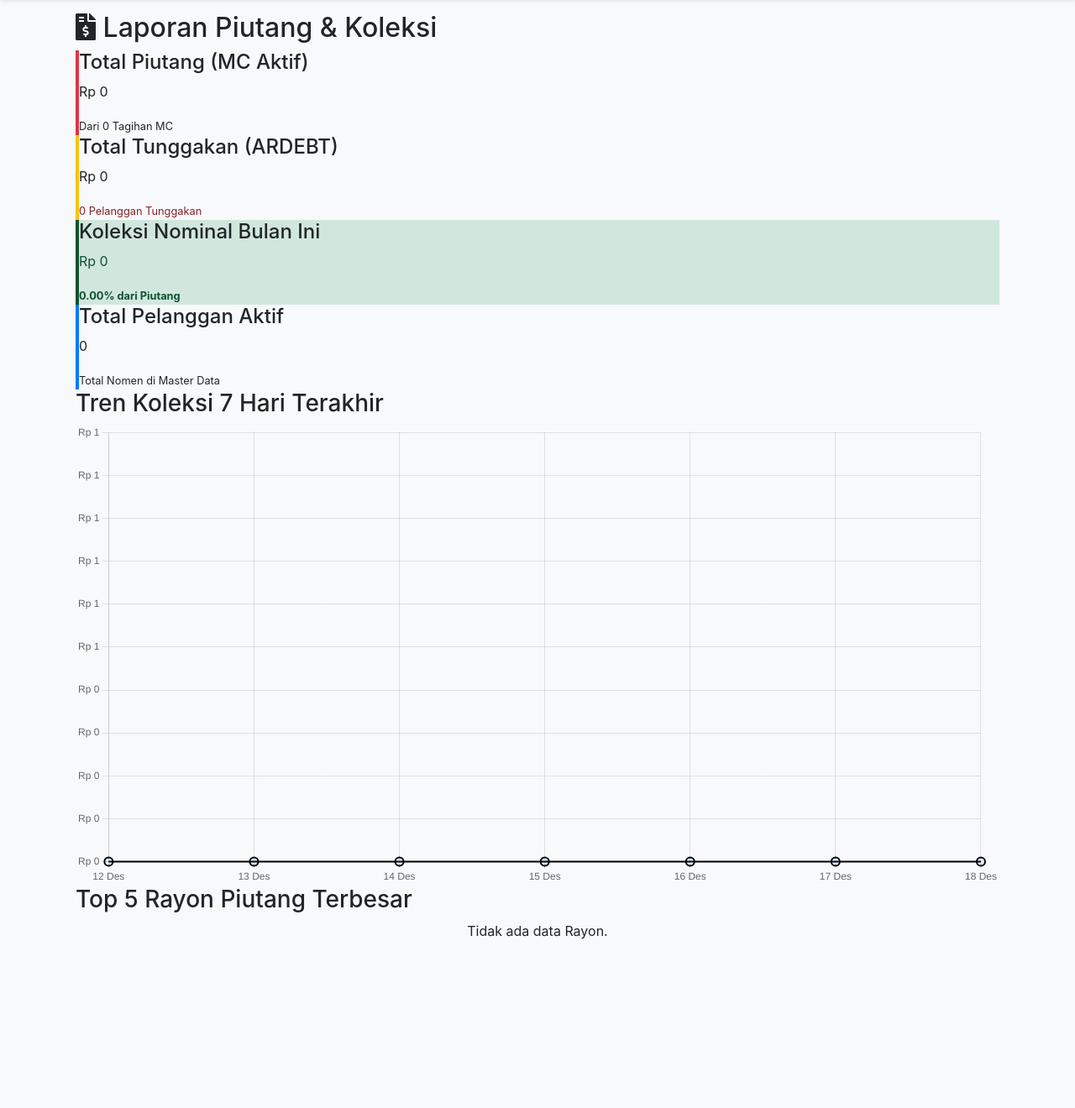
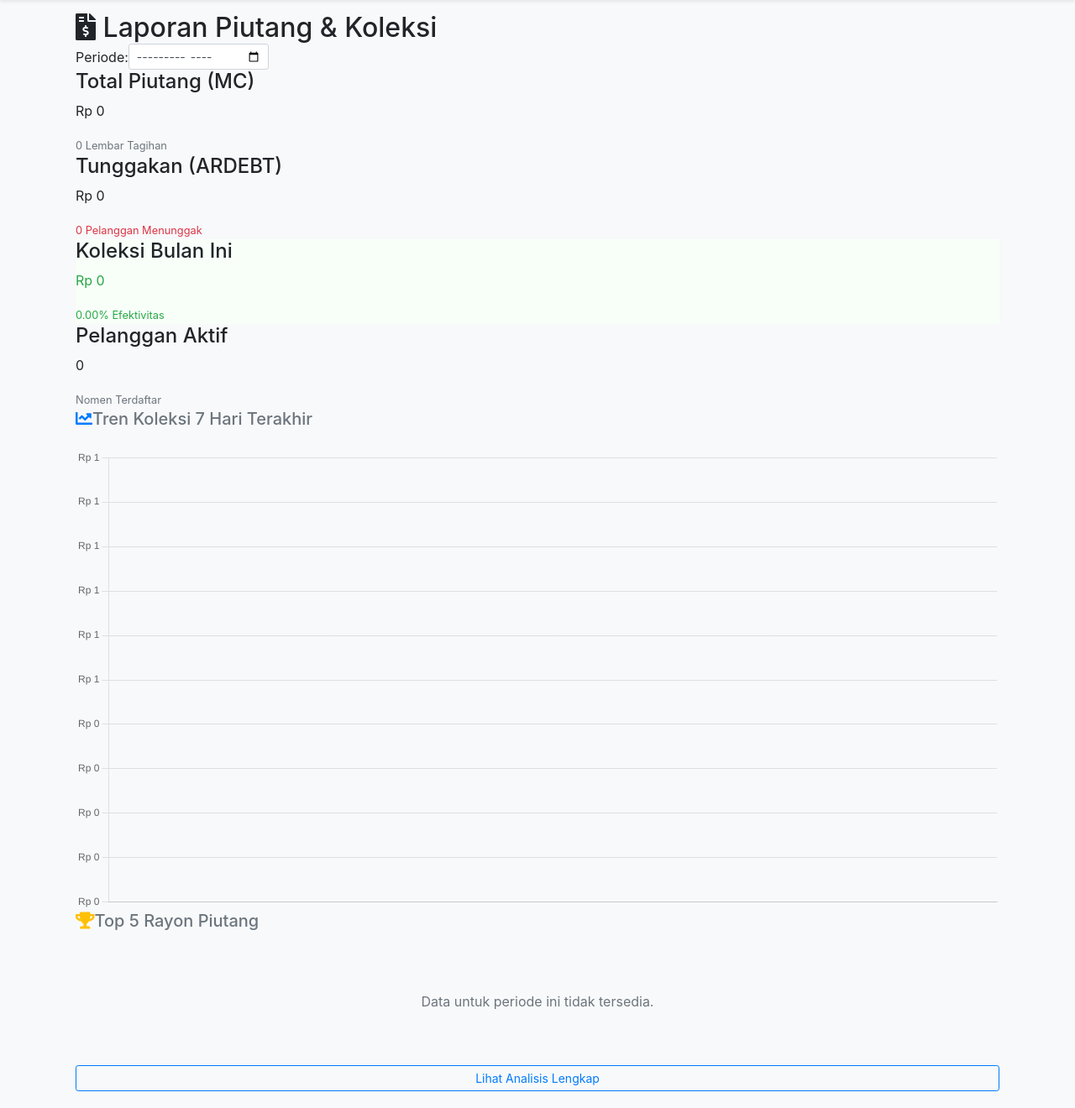
Before and after one commit to krackxor/PAM, a Flask app: page /collection/analisis in a window 1280 px wide. Shown: the part 56-1376 px from the top of the page at 84% size. Before the commit the page ends 1175 px from the top, so only its background shows below. Run offline with Flask 3, Linux system fonts and the light colour scheme; the visitor is signed in with stand-in values (Sample User, id 1); data that the repository does not hold is empty; some libraries are stand-ins or nearby versions.

Commit message:
Update collection_analysis.html

```diff
--- a/templates/collection_analysis.html
+++ b/templates/collection_analysis.html
@@ -3,220 +3,196 @@
 {% block title %}Laporan Piutang & Koleksi{% endblock %}
 
 {% block custom_styles %}
-/* Custom styles for KPI cards and charts */
-.summary-container {
-    padding: 20px;
-}
-.kpi-card {
-    background-color: var(--card-bg);
-    padding: 20px;
-    border-radius: var(--border-radius);
-    box-shadow: var(--shadow-light);
-    margin-bottom: 20px;
-    text-align: center;
-}
-.kpi-card h4 {
-    color: var(--secondary-color);
-    font-size: 1rem;
-    margin-bottom: 5px;
-}
-.kpi-card p {
-    font-size: 2rem;
-    font-weight: 700;
-    color: var(--text-color);
-}
-.grid-container {
-    display: grid;
-    grid-template-columns: repeat(auto-fit, minmax(250px, 1fr));
-    gap: 20px;
-    margin-bottom: 40px;
-}
-.chart-wrapper {
-    background-color: var(--card-bg);
-    padding: 20px;
-    border-radius: var(--border-radius);
-    box-shadow: var(--shadow-medium);
-}
-.section-title {
-    color: var(--primary-color);
-    border-bottom: 2px solid #eee;
-    padding-bottom: 10px;
-    margin-bottom: 20px;
-    margin-top: 40px;
-}
-.trend-chart-container {
-    height: 350px;
-}
-.rayon-card-list {
-    text-align: left;
-}
-.rayon-item {
-    padding: 8px 0;
-    border-bottom: 1px dashed #eee;
-    display: flex;
-    justify-content: space-between;
-    font-size: 0.95rem;
-}
-.rayon-item:last-child {
-    border-bottom: none;
-}
-/* Responsive adjustment for chart grid */
-@media (max-width: 992px) {
-    .main-grid {
-        grid-template-columns: 1fr;
+<style>
+    .summary-container { padding: 20px; }
+    .kpi-card {
+        background-color: var(--card-bg);
+        padding: 20px;
+        border-radius: var(--border-radius);
+        box-shadow: var(--shadow-light);
+        margin-bottom: 20px;
+        text-align: center;
+        transition: transform 0.2s;
+        border-top: 4px solid #ddd;
     }
-}
+    .kpi-card:hover { transform: translateY(-5px); }
+    .kpi-card h4 { color: var(--secondary-color); font-size: 0.85rem; margin-bottom: 10px; text-transform: uppercase; letter-spacing: 1px; font-weight: 600; }
+    .kpi-card p { font-size: 1.7rem; font-weight: 700; color: var(--text-color); margin-bottom: 0; }
+
+    .grid-container { display: grid; grid-template-columns: repeat(auto-fit, minmax(240px, 1fr)); gap: 20px; margin-bottom: 30px; }
+    .chart-wrapper { background-color: var(--card-bg); padding: 20px; border-radius: var(--border-radius); box-shadow: var(--shadow-medium); }
+    .section-title { color: var(--primary-color); border-bottom: 2px solid #eee; padding-bottom: 15px; margin-bottom: 25px; display: flex; align-items: center; justify-content: space-between; flex-wrap: wrap; gap: 10px; }
+
+    .trend-chart-container { height: 320px; position: relative; }
+    .rayon-item { padding: 12px 0; border-bottom: 1px dashed #eee; display: flex; justify-content: space-between; align-items: center; font-size: 0.95rem; }
+    .rayon-item:last-child { border-bottom: none; }
+    .badge-percent { background: #f0f2f5; padding: 2px 8px; border-radius: 12px; font-size: 0.75rem; font-weight: bold; color: #0d6efd; border: 1px solid #dee2e6; }
+
+    @media (max-width: 992px) { .main-grid { grid-template-columns: 1fr !important; } }
+</style>
 {% endblock %}
 
 {% block content %}
 <div class="summary-container">
-    <h2 class="section-title">
-        <i class="fas fa-file-invoice-dollar"></i> Laporan Piutang & Koleksi
-    </h2>
-
-    <div id="loadingStatus" style="text-align: center; padding: 30px; color: #6c757d;">
-        <i class="fas fa-spinner fa-spin"></i> Memuat Ringkasan KPI dan Data...
+    <div class="section-title">
+        <h2 class="mb-0"><i class="fas fa-file-invoice-dollar me-2"></i> Laporan Piutang & Koleksi</h2>
+        <div class="d-flex align-items-center">
+            <label class="me-2 mb-0 fw-bold">Periode:</label>
+            <input type="month" id="periodPicker" class="form-control form-control-sm" style="width: auto;" value="{{ period }}" onchange="updateDashboard()">
+        </div>
     </div>
 
+    <!-- Loading Overlay -->
+    <div id="loadingStatus" class="text-center py-5">
+        <div class="spinner-border text-primary" role="status"></div>
+        <p class="mt-2 text-muted">Sinkronisasi data database...</p>
+    </div>
+
+    <!-- Dashboard Content -->
     <div id="dashboardContent" style="display: none;">
         <!-- KPI Cards -->
         <div class="grid-container">
-            <div class="kpi-card" style="border-left: 4px solid #dc3545;">
-                <h4>Total Piutang (MC Aktif)</h4>
+            <div class="kpi-card" style="border-top-color: #dc3545;">
+                <h4>Total Piutang (MC)</h4>
                 <p id="total_piutang">Rp 0</p>
-                <small id="piutang_status" style="color: var(--secondary-color);"></small>
+                <small id="piutang_status" class="text-muted"></small>
             </div>
-            <div class="kpi-card" style="border-left: 4px solid #ffc107;">
-                <h4>Total Tunggakan (ARDEBT)</h4>
+            <div class="kpi-card" style="border-top-color: #ffc107;">
+                <h4>Tunggakan (ARDEBT)</h4>
                 <p id="total_tunggakan">Rp 0</p>
-                <small id="tunggakan_status" style="color: #842029;">0 Pelanggan</small>
+                <small id="tunggakan_status" class="text-danger"></small>
             </div>
-            <div class="kpi-card" style="background-color: #d1e7dd; border-left: 4px solid #0f5132;">
-                <h4>Koleksi Nominal Bulan Ini</h4>
-                <p id="koleksi_bulan_ini" style="color: #0f5132;">Rp 0</p>
-                <small id="koleksi_persentase" style="color: #0f5132; font-weight: bold;">0.00% dari Piutang</small>
+            <div class="kpi-card" style="background-color: #f8fff9; border-top-color: #198754;">
+                <h4>Koleksi Bulan Ini</h4>
+                <p id="koleksi_bulan_ini" class="text-success">Rp 0</p>
+                <small id="koleksi_persentase" class="fw-bold text-success"></small>
             </div>
-            <div class="kpi-card" style="border-left: 4px solid #007bff;">
-                <h4>Total Pelanggan Aktif</h4>
+            <div class="kpi-card" style="border-top-color: #0d6efd;">
+                <h4>Pelanggan Aktif</h4>
                 <p id="total_pelanggan">0</p>
-                <small>Total Nomen di Master Data</small>
+                <small class="text-muted">Nomen Terdaftar</small>
             </div>
         </div>
 
-        <!-- Charts and Lists -->
+        <!-- Charts & Lists -->
         <div class="grid-container main-grid" style="grid-template-columns: 2fr 1fr;">
-            <!-- 1. Koleksi Trend Chart -->
+            <!-- Trend Chart -->
             <div class="chart-wrapper">
-                <h3 style="margin-top: 0;">Tren Koleksi 7 Hari Terakhir</h3>
+                <h5 class="mb-4 fw-bold text-muted"><i class="fas fa-chart-line me-2 text-primary"></i>Tren Koleksi 7 Hari Terakhir</h5>
                 <div class="trend-chart-container">
                     <canvas id="collectionTrendChart"></canvas>
                 </div>
             </div>
 
-            <!-- 2. Top Rayon Piutang -->
+            <!-- Top Rayon List -->
             <div class="chart-wrapper">
-                <h3 style="margin-top: 0;">Top 5 Rayon Piutang Terbesar</h3>
-                <div class="rayon-card-list" id="topRayonList">
-                    <!-- Data akan dimasukkan di sini -->
-                    <p style="text-align: center; color: var(--secondary-color);">Memuat data...</p>
+                <h5 class="mb-4 fw-bold text-muted"><i class="fas fa-trophy me-2 text-warning"></i>Top 5 Rayon Piutang</h5>
+                <div id="topRayonList">
+                    <p class="text-center text-muted py-4">Memproses data...</p>
+                </div>
+                <div class="text-center mt-3">
+                    <a href="{{ url_for('bp_collection.collection_analisis_view') }}" class="btn btn-sm btn-outline-primary w-100">Lihat Analisis Lengkap</a>
                 </div>
             </div>
         </div>
-
     </div>
 </div>
 
+<!-- Chart.js -->
 <script src="https://cdn.jsdelivr.net/npm/chart.js@3.7.0/dist/chart.min.js"></script>
+
 <script>
-    // Menggunakan url_for yang sesuai dengan Blueprint
-    const API_SUMMARY = "{{ url_for('dashboard_summary_api') }}";
-    const API_RAYON_ANALYSIS = "{{ url_for('rayon_analysis_api') }}";
+    // Konfigurasi endpoint dinamis berdasarkan pilihan periode
+    const getApiUrls = () => {
+        const period = document.getElementById('periodPicker').value;
+        return {
+            summary: `{{ url_for('bp_collection.get_stats_summary_api') }}?period=${period}`,
+            rayon: `{{ url_for('bp_collection.category_distribution_api', category='rayon') }}?period=${period}`
+        };
+    };
 
-    // --- Utility Formatting ---
-    function formatRupiah(number) {
-        return 'Rp ' + (parseFloat(number) || 0).toLocaleString('id-ID', { maximumFractionDigits: 0 });
-    }
-    function formatNumber(number) {
-         return (parseFloat(number) || 0).toLocaleString('id-ID', { maximumFractionDigits: 0 });
-    }
+    // Formatter Rupiah & Angka
+    const formatRupiah = (val) => 'Rp ' + (parseFloat(val) || 0).toLocaleString('id-ID', { maximumFractionDigits: 0 });
+    const formatNumber = (val) => (parseFloat(val) || 0).toLocaleString('id-ID');
 
-    // Fungsi Utama untuk Fetch Data
-    async function fetchSummaryData() {
+    // Fungsi utama Update Data
+    async function updateDashboard() {
+        const loader = document.getElementById('loadingStatus');
+        const content = document.getElementById('dashboardContent');
+
+        loader.style.display = 'block';
+        content.style.opacity = '0.4'; // Visual feedback loading
+
+        const urls = getApiUrls();
+
         try {
-            const [summaryResponse, rayonResponse] = await Promise.all([
-                fetch(API_SUMMARY),
-                fetch(API_RAYON_ANALYSIS)
+            const [resSummary, resRayon] = await Promise.all([
+                fetch(urls.summary),
+                fetch(urls.rayon)
             ]);
 
-            const summaryData = await summaryResponse.json();
-            const rayonData = await rayonResponse.json();
+            const summary = await resSummary.json();
+            const rayon = await resRayon.json();
 
-            if (summaryData.message && summaryData.message.includes('Gagal')) {
-                document.getElementById('loadingStatus').innerHTML = `<p class="alert danger">❌ Error Summary: ${summaryData.message}</p>`;
-                return;
-            }
+            if (summary.status === 'error') throw new Error(summary.message);
 
-            // 1. Update KPI Cards
-            document.getElementById('total_piutang').innerText = formatRupiah(summaryData.total_piutang);
-            document.getElementById('piutang_status').innerText = `Dari ${formatNumber(summaryData.jumlah_tagihan)} Tagihan MC`;
+            // 1. Update KPI Card Values
+            document.getElementById('total_piutang').innerText = formatRupiah(summary.total_piutang);
+            document.getElementById('piutang_status').innerText = `${formatNumber(summary.jumlah_tagihan)} Lembar Tagihan`;
 
-            document.getElementById('total_tunggakan').innerText = formatRupiah(summaryData.total_tunggakan);
-            document.getElementById('tunggakan_status').innerText = `${formatNumber(summaryData.pelanggan_dengan_tunggakan)} Pelanggan Tunggakan`;
+            document.getElementById('total_tunggakan').innerText = formatRupiah(summary.total_tunggakan);
+            document.getElementById('tunggakan_status').innerText = `${formatNumber(summary.pelanggan_dengan_tunggakan)} Pelanggan Menunggak`;
 
-            document.getElementById('koleksi_bulan_ini').innerText = formatRupiah(summaryData.koleksi_bulan_ini);
-            document.getElementById('koleksi_persentase').innerText = `${summaryData.persentase_koleksi.toFixed(2)}% dari Piutang`;
+            document.getElementById('koleksi_bulan_ini').innerText = formatRupiah(summary.koleksi_bulan_ini);
+            document.getElementById('koleksi_persentase').innerText = `${(summary.persentase_koleksi || 0).toFixed(2)}% Efektivitas`;
 
-            document.getElementById('total_pelanggan').innerText = formatNumber(summaryData.total_pelanggan);
+            document.getElementById('total_pelanggan').innerText = formatNumber(summary.total_pelanggan);
 
+            // 2. Render Trend Line Chart
+            renderTrendChart(summary.tren_koleksi_7_hari || []);
 
-            // 2. Render Tren Koleksi Chart
-            renderCollectionTrend(summaryData.tren_koleksi_7_hari);
+            // 3. Render Top 5 Rayon List
+            renderRayonList(rayon.data || []);
 
-            // 3. Render Top Rayon List
-            // Menggunakan data rayon yang sudah dianalisis (rayonData)
-            renderTopRayonList(rayonData.sort((a, b) => b.total_piutang - a.total_piutang).slice(0, 5));
+            // Finalizing UI
+            loader.style.display = 'none';
+            content.style.display = 'block';
+            content.style.opacity = '1';
 
-            document.getElementById('loadingStatus').style.display = 'none';
-            document.getElementById('dashboardContent').style.display = 'block';
-
-        } catch (error) {
-            document.getElementById('loadingStatus').innerHTML = `<p class="alert danger">❌ Gagal memuat data dari server atau koneksi terputus.</p>`;
-            console.error('Fetch Error:', error);
+        } catch (err) {
+            console.error('Update Error:', err);
+            loader.innerHTML = `<div class="alert alert-danger mx-auto" style="max-width: 500px;">
+                                    <strong>❌ Gagal Memuat Data</strong><br>${err.message}
+                                </div>`;
         }
     }
 
-    // Fungsi untuk membuat Chart Tren Koleksi
-    function renderCollectionTrend(trendData) {
+    function renderTrendChart(data) {
         const ctx = document.getElementById('collectionTrendChart').getContext('2d');
+        const sorted = data.sort((a, b) => new Date(a.tanggal) - new Date(b.tanggal));
 
-        const sortedData = trendData.sort((a, b) => new Date(a.tanggal) - new Date(b.tanggal));
-
-        const labels = sortedData.map(item => {
-            const date = new Date(item.tanggal);
-            return date.toLocaleDateString('id-ID', { day: 'numeric', month: 'short' });
-        });
-
-        const nominalData = sortedData.map(item => item.total);
-
-        // Hancurkan instance chart yang ada (jika ada)
-        const existingChart = Chart.getChart(ctx);
-        if (existingChart) {
-            existingChart.destroy();
-        }
+        const existing = Chart.getChart(ctx);
+        if (existing) existing.destroy();
 
         new Chart(ctx, {
             type: 'line',
             data: {
-                labels: labels,
+                labels: sorted.map(d => {
+                    const dt = new Date(d.tanggal);
+                    return dt.toLocaleDateString('id-ID', { day: '2-digit', month: 'short' });
+                }),
                 datasets: [{
-                    label: 'Koleksi Nominal (Rp)',
-                    data: nominalData,
-                    borderColor: 'var(--primary-color)',
-                    backgroundColor: 'rgba(0, 123, 255, 0.1)',
-                    borderWidth: 2,
-                    tension: 0.4,
+                    label: 'Nominal Koleksi',
+                    data: sorted.map(d => d.total),
+                    borderColor: '#0d6efd',
+                    backgroundColor: 'rgba(13, 110, 253, 0.08)',
+                    borderWidth: 3,
+                    tension: 0.35,
                     fill: true,
-                    pointRadius: 5
+                    pointRadius: 4,
+                    pointHoverRadius: 6,
+                    pointBackgroundColor: '#fff',
+                    pointBorderColor: '#0d6efd'
                 }]
             },
             options: {
@@ -225,21 +201,16 @@
                 plugins: {
                     legend: { display: false },
                     tooltip: {
-                        callbacks: {
-                            label: (context) => 'Koleksi: ' + formatRupiah(context.parsed.y)
-                        }
+                        padding: 12,
+                        callbacks: { label: (ctx) => ' ' + formatRupiah(ctx.parsed.y) }
                     }
                 },
                 scales: {
+                    x: { grid: { display: false } },
                     y: {
                         beginAtZero: true,
                         ticks: {
-                            callback: function(value, index, ticks) {
-                                if (Math.abs(value) >= 1000000) {
-                                    return (value / 1000000).toFixed(1) + ' Jt';
-                                }
-                                return formatRupiah(value);
-                            }
+                            callback: (v) => v >= 1000000 ? (v/1000000).toFixed(1) + 'jt' : formatRupiah(v)
                         }
                     }
                 }
@@ -247,22 +218,32 @@
         });
     }
 
-    // Fungsi untuk menampilkan Top Rayon
-    function renderTopRayonList(rayonData) {
-        const listContainer = document.getElementById('topRayonList');
-        if (!rayonData || rayonData.length === 0) {
-            listContainer.innerHTML = '<p style="text-align: center; color: var(--secondary-color);">Tidak ada data Rayon.</p>';
+    function renderRayonList(data) {
+        const container = document.getElementById('topRayonList');
+
+        // Sorting berdasarkan piutang tertinggi dan ambil 5 teratas
+        const top5 = [...data].sort((a,b) => b.total_piutang - a.total_piutang).slice(0, 5);
+
+        if (top5.length === 0) {
+            container.innerHTML = '<p class="text-center py-5 text-muted">Data untuk periode ini tidak tersedia.</p>';
             return;
         }
 
-        listContainer.innerHTML = rayonData.map((item, index) => `
+        container.innerHTML = top5.map((item, idx) => `
             <div class="rayon-item">
-                <span style="font-weight: 700;">${index + 1}. Rayon ${item.RAYON}</span>
-                <span>${formatRupiah(item.total_piutang)}</span>
+                <div>
+                    <span class="fw-bold text-primary">#${idx+1}</span>
+                    <span class="ms-2">Rayon ${item.id_value || 'N/A'}</span>
+                </div>
+                <div class="text-end">
+                    <div class="fw-bold">${formatRupiah(item.total_piutang)}</div>
+                    <span class="badge-percent">${(item.pct_piutang || 0).toFixed(1)}%</span>
+                </div>
             </div>
         `).join('');
     }
 
-    document.addEventListener('DOMContentLoaded', fetchSummaryData);
+    // Inisialisasi saat halaman selesai dimuat
+    document.addEventListener('DOMContentLoaded', updateDashboard);
 </script>
 {% endblock %}
```
